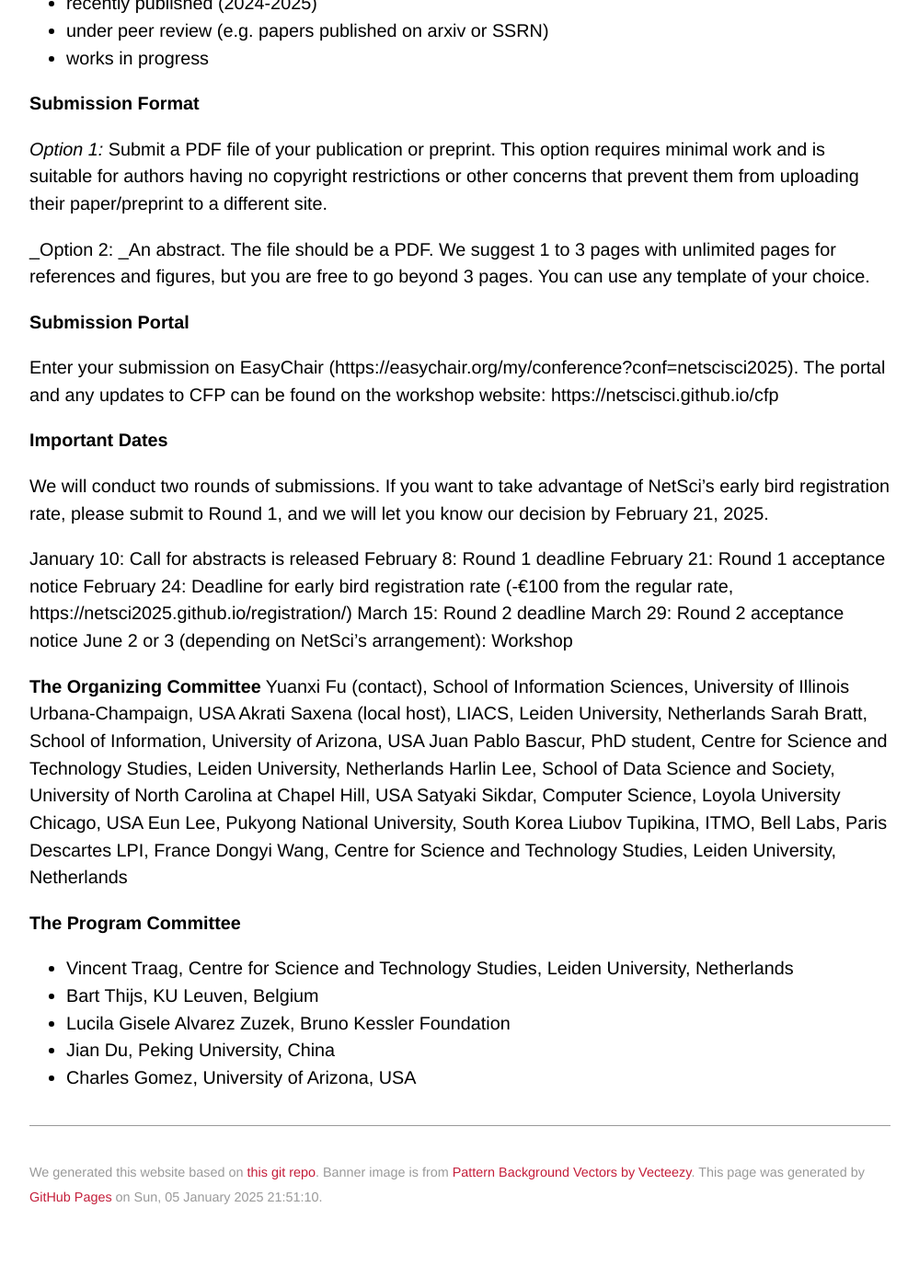
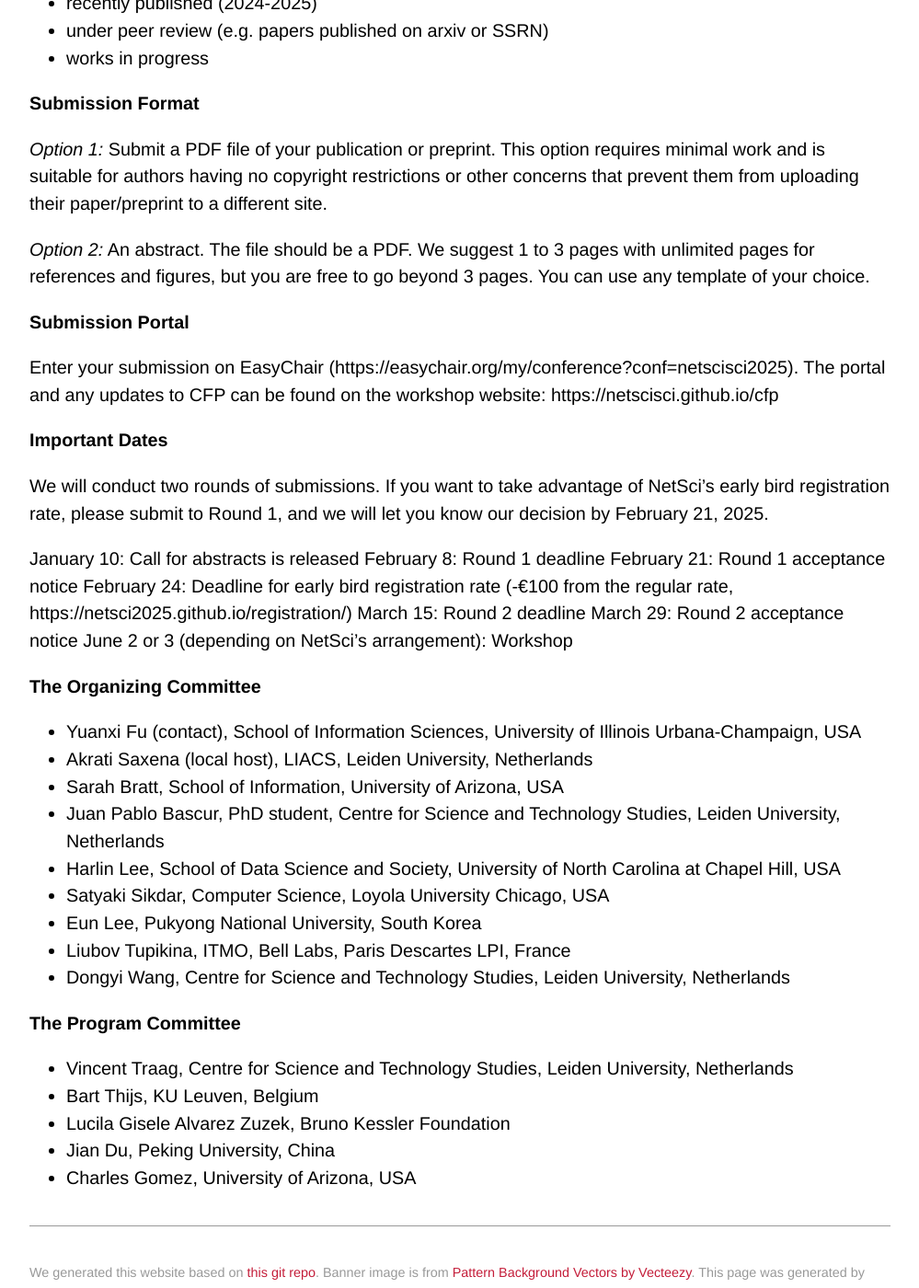
Before and after one commit to netscisci/netscisci.github.io, a Jekyll site: the page built from cfp.md, in a window 1280 px wide and 1400 px high, scrolled down 1482 px. Shown: the whole window at 92% size, without its empty margins (140-1139 px from the left). Built offline with Jekyll 4.4.1, drawn with Linux system fonts in a browser that asks for light colours; some web fonts are replaced; our own code applies the rules of GitHub Pages for plain Markdown files; before the commit the page ends 2832 px from its top, so only the background shows below that.

Commit message:
Update cfp.md

```diff
--- a/cfp.md
+++ b/cfp.md
@@ -22,7 +22,7 @@ This workshop does not have archival proceedings. Therefore, submissions can be:
 
 _Option 1:_ Submit a PDF file of your publication or preprint. This option requires minimal work and is suitable for authors having no copyright restrictions or other concerns that prevent them from uploading their paper/preprint to a different site.
 
-_Option 2: _An abstract. The file should be a PDF. We suggest 1 to 3 pages with unlimited pages for references and figures, but you are free to go beyond 3 pages. You can use any template of your choice.
+_Option 2:_ An abstract. The file should be a PDF. We suggest 1 to 3 pages with unlimited pages for references and figures, but you are free to go beyond 3 pages. You can use any template of your choice.
 
 **Submission Portal**
 
@@ -41,15 +41,16 @@ March 29: Round 2 acceptance notice
 June 2 or 3 (depending on NetSci’s arrangement): Workshop
 
 **The Organizing Committee**
-Yuanxi Fu (contact), School of Information Sciences, University of Illinois Urbana-Champaign, USA
-Akrati Saxena (local host), LIACS, Leiden University, Netherlands
-Sarah Bratt, School of Information, University of Arizona, USA
-Juan Pablo Bascur, PhD student, Centre for Science and Technology Studies, Leiden University, Netherlands
-Harlin Lee, School of Data Science and Society, University of North Carolina at Chapel Hill, USA
-Satyaki Sikdar, Computer Science, Loyola University Chicago, USA
-Eun Lee, Pukyong National University, South Korea
-Liubov Tupikina, ITMO, Bell Labs, Paris Descartes LPI, France
-Dongyi Wang, Centre for Science and Technology Studies, Leiden University, Netherlands
+
+* Yuanxi Fu (contact), School of Information Sciences, University of Illinois Urbana-Champaign, USA
+* Akrati Saxena (local host), LIACS, Leiden University, Netherlands
+* Sarah Bratt, School of Information, University of Arizona, USA
+* Juan Pablo Bascur, PhD student, Centre for Science and Technology Studies, Leiden University, Netherlands
+* Harlin Lee, School of Data Science and Society, University of North Carolina at Chapel Hill, USA
+* Satyaki Sikdar, Computer Science, Loyola University Chicago, USA
+* Eun Lee, Pukyong National University, South Korea
+* Liubov Tupikina, ITMO, Bell Labs, Paris Descartes LPI, France
+* Dongyi Wang, Centre for Science and Technology Studies, Leiden University, Netherlands
 
 **The Program Committee**
 
```
